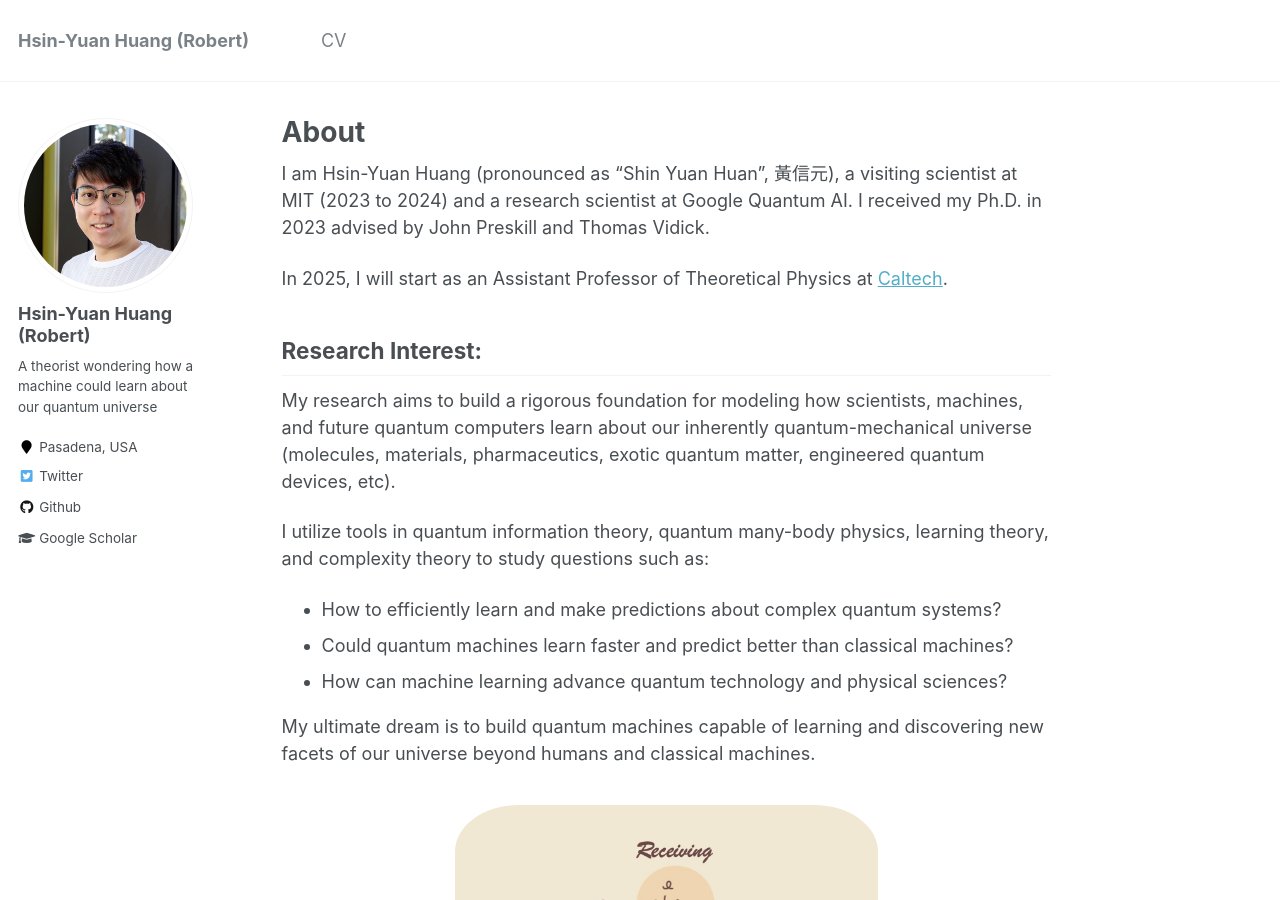
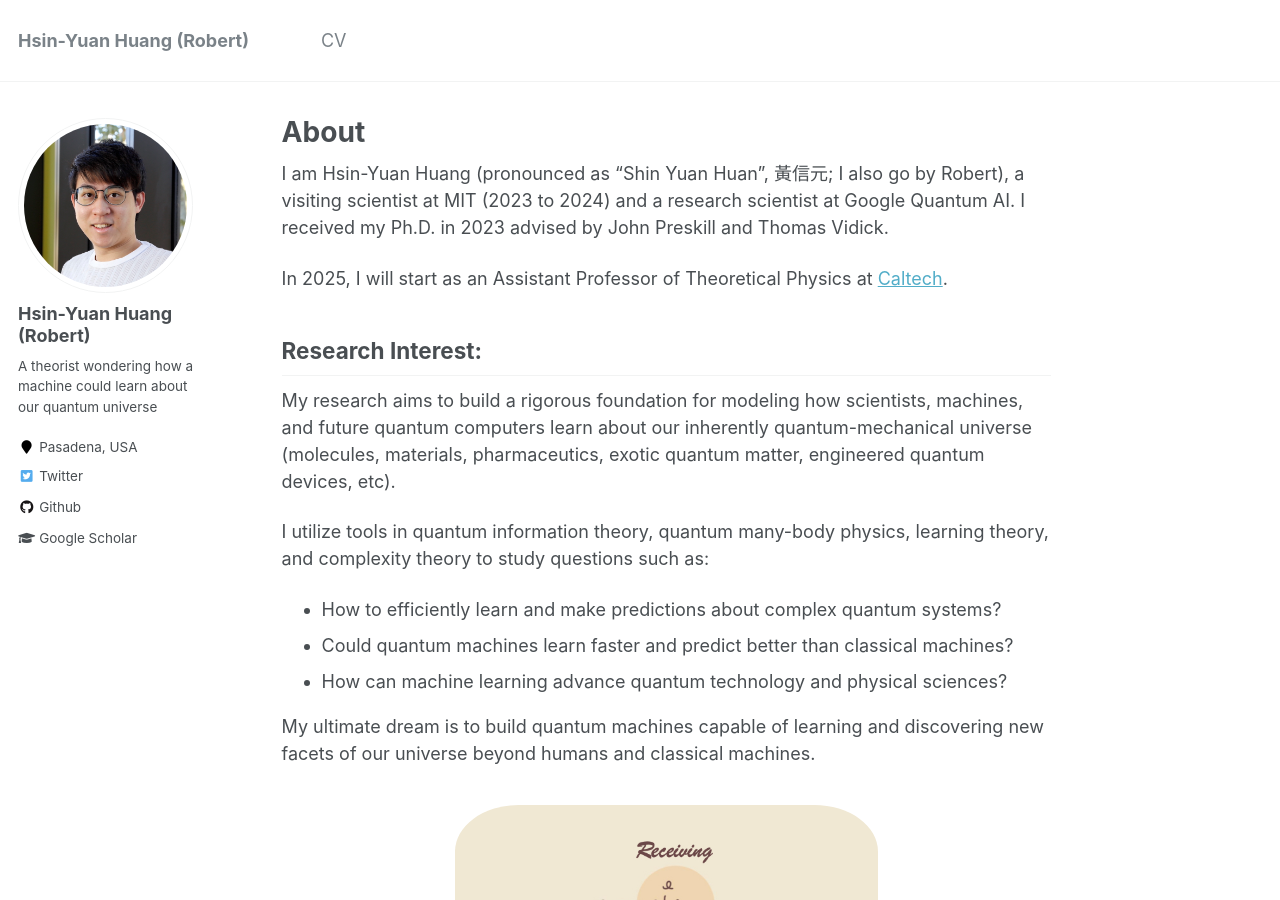
Before and after one commit to hsinyuan-huang/hsinyuan-huang.github.io, a Jekyll site: the page built from _pages/about.md, in a window 1280 px wide and 900 px high. Built offline with Jekyll 4.4.1, drawn with Linux system fonts in a browser that asks for light colours; emoji names are drawn with the system emoji font; formulas are drawn with MathJax 3.

Commit message:
Add Robert

```diff
--- a/_pages/about.md
+++ b/_pages/about.md
@@ -8,7 +8,7 @@ redirect_from:
   - /about.html
 ---
 
-I am Hsin-Yuan Huang (pronounced as "Shin Yuan Huan", 黃信元), a visiting scientist at MIT (2023 to 2024) and a research scientist at Google Quantum AI. I received my Ph.D. in 2023 advised by John Preskill and Thomas Vidick.
+I am Hsin-Yuan Huang (pronounced as "Shin Yuan Huan", 黃信元; I also go by Robert), a visiting scientist at MIT (2023 to 2024) and a research scientist at Google Quantum AI. I received my Ph.D. in 2023 advised by John Preskill and Thomas Vidick.
 
 In 2025, I will start as an Assistant Professor of Theoretical Physics at <a href="https://www.caltech.edu/" target="_blank">Caltech</a>.
 
```
